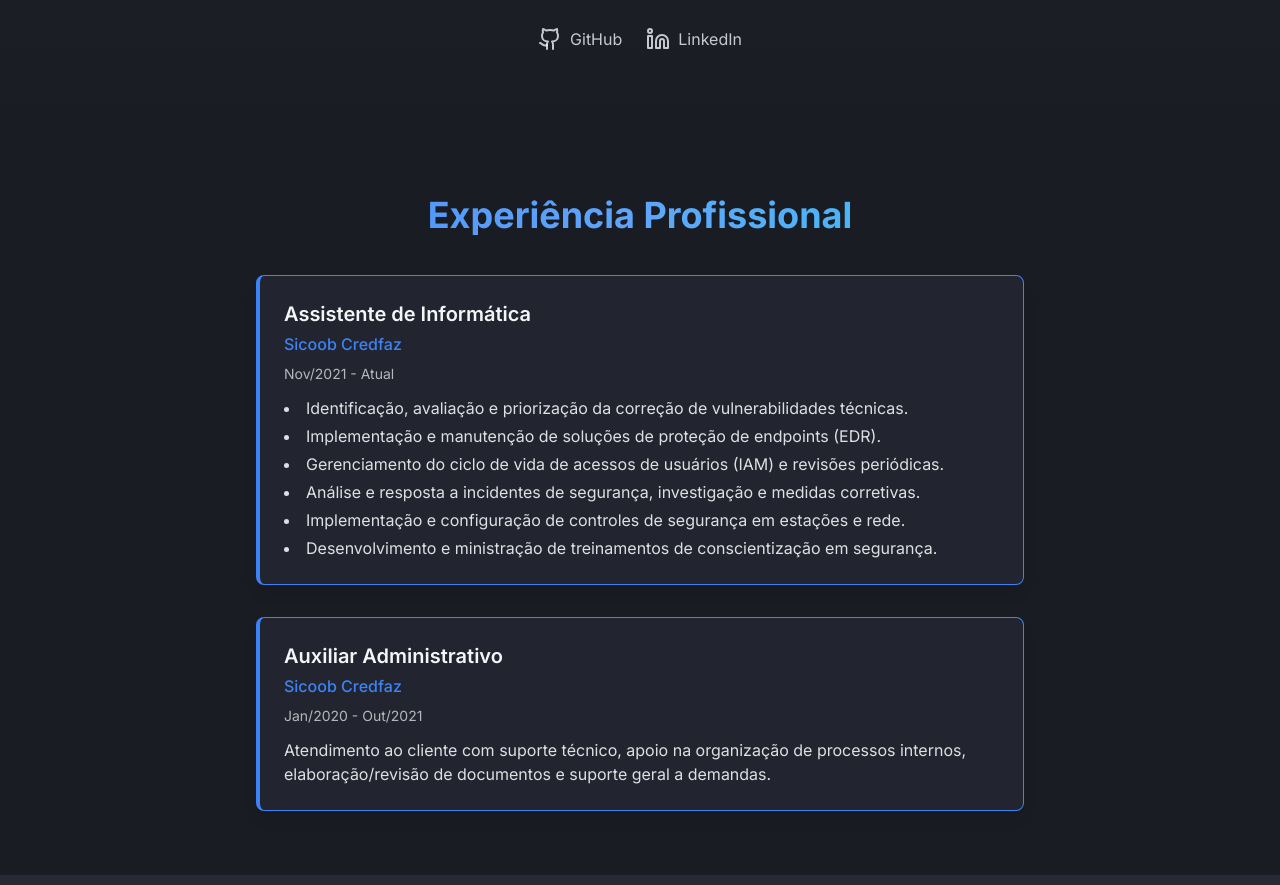
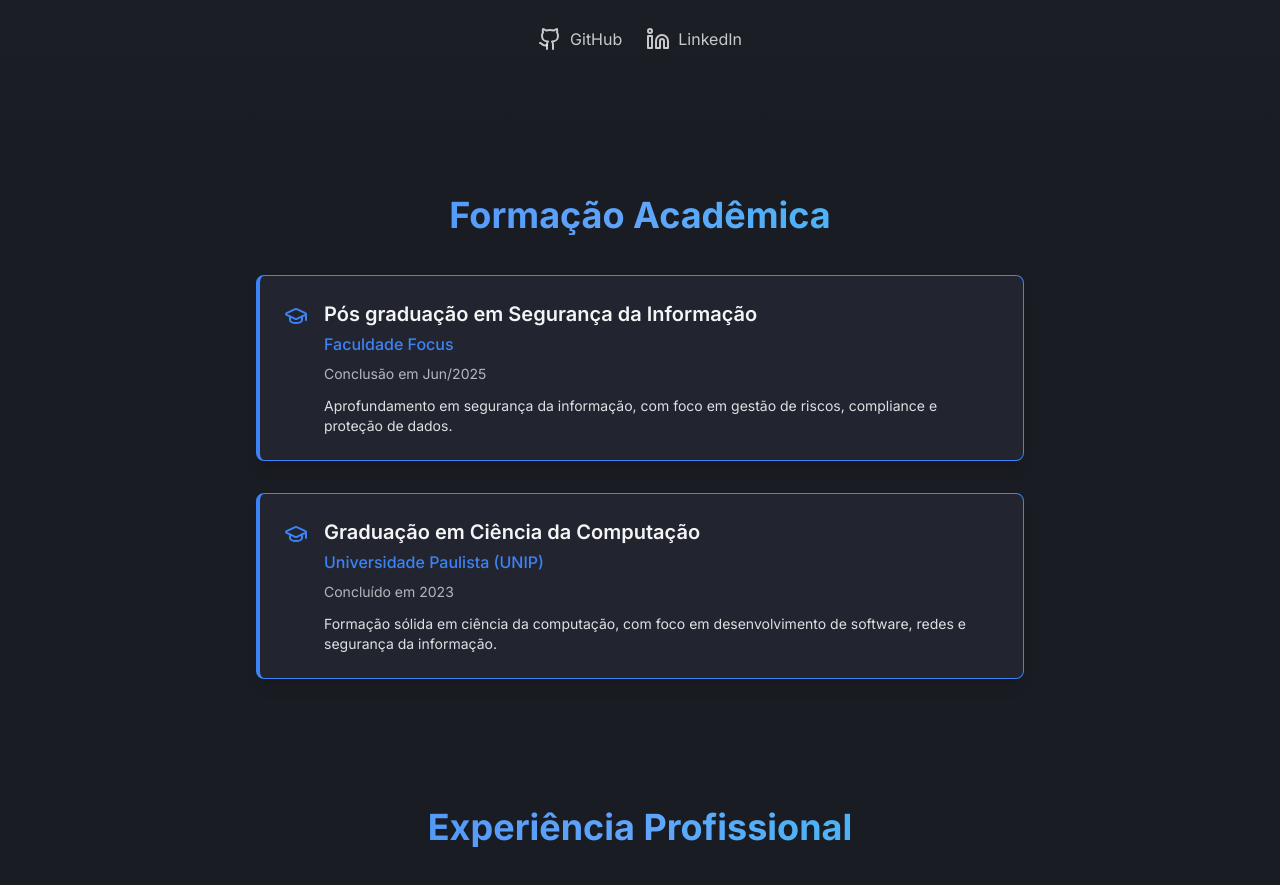
Before and after one commit to Manelrx/portifolio, a Next.js app: page /portifolio/ in a window 1280 px wide. Shown: the part 800-1685 px from the top of the page. Built offline with nearby package versions, Linux system fonts and the light colour scheme.

Commit message:
update graduation

```diff
--- a/src/app/layout.tsx
+++ b/src/app/layout.tsx
@@ -9,7 +9,7 @@ const inter = Inter({ subsets: ["latin"] });
 
 export const metadata: Metadata = {
   title: "Portfólio Profissional", // Título inicial
-  description: "Portfólio gerado por Manus", // Descrição inicial
+  description: "Portfólio gerado por Emanuel", // Descrição inicial
 };
 
 export default function RootLayout({
--- a/src/app/page.tsx
+++ b/src/app/page.tsx
@@ -5,6 +5,7 @@ import { portfolioData } from '../data/portfolioData.js'; // Certifique-se que o
 
 import ProfessionalSummary from '../components/ProfessionalSummary';
 import ProfileImage from '../components/ProfileImage';
+import Graduation from '../components/graduation';
 import Experience from '../components/Experience';
 import Skills from '../components/Skills';
 import Courses from '../components/Courses';
@@ -82,6 +83,9 @@ export default function Home() {
         </div>
       </motion.section>
 
+      {/* Graduation Section - Animação já no componente */}
+      <Graduation items={portfolioData.graduation} />
+
       {/* Experience Section - Animação já no componente */}
       <Experience items={portfolioData.experience} />
 
--- /dev/null
+++ b/src/components/graduation.js
@@ -0,0 +1,63 @@
+"use client";
+
+import React from 'react';
+import { motion } from 'framer-motion';
+import { GraduationCap } from 'lucide-react'; // Importa o ícone apropriado
+
+// Define as variantes de animação
+const sectionVariants = {
+  hidden: { opacity: 0, y: 50 },
+  visible: { opacity: 1, y: 0 },
+};
+
+// Componente renomeado e ajustado para Formação Acadêmica
+const Graduation = ({ items }) => {
+  if (!items || items.length === 0) {
+    return null; // Não renderiza a seção se não houver itens
+  }
+
+  return (
+    <motion.section
+      id="graduation" // Mantém o ID para links de navegação
+      className="py-12 md:py-16 bg-background w-full"
+      initial="hidden"
+      whileInView="visible"
+      viewport={{ once: true, amount: 0.2 }}
+      transition={{ duration: 0.6, ease: "easeOut" }}
+      variants={sectionVariants}
+    >
+      <div className="container mx-auto px-4">
+        {/* Título da seção atualizado */}
+        <h2 className="text-3xl md:text-4xl font-bold text-center mb-10 gradient-text">Formação Acadêmica</h2>
+        <div className="space-y-8 max-w-3xl mx-auto">
+          {items.map((item, index) => (
+            // Card com estilo glassmorphism e glow
+            <div
+              key={index}
+              className="glassmorphism-card p-6 rounded-lg glow-on-hover border-l-4 border-primary flex flex-col sm:flex-row sm:items-start gap-4"
+            >
+              {/* Ícone de Graduação */}
+              <div className="flex-shrink-0 text-primary mt-1">
+                <GraduationCap size={24} />
+              </div>
+              {/* Conteúdo da Formação */}
+              <div className="flex-grow">
+                {/* Usa os campos corretos: degree, institution, period, description */}
+                <h3 className="text-xl font-semibold text-foreground mb-1">{item.degree}</h3>
+                <p className="text-md font-medium text-primary mb-2">{item.institution}</p>
+                <p className="text-sm text-foreground/70 mb-3">{item.period}</p>
+                {/* Mostra a descrição se existir */}
+                {item.description && (
+                  <p className="text-foreground/90 text-sm">{item.description}</p>
+                )}
+                {/* Remove a lista de 'responsibilities' que não se aplica aqui */}
+              </div>
+            </div>
+          ))}
+        </div>
+      </div>
+    </motion.section>
+  );
+};
+
+export default Graduation;
--- a/src/data/portfolioData.js
+++ b/src/data/portfolioData.js
@@ -11,6 +11,48 @@ export const portfolioData = {
   professionalSummary:
     "Profissional de Tecnologia da Informação com mais de 3 anos de experiência em suporte e infraestrutura, direcionando a carreira para Segurança da Informação. Possuo experiência prática em administração de EDR, gestão de identidades e acessos (IAM), análise e tratamento de vulnerabilidades, suporte à resposta a incidentes e implementação de controles de segurança em ambiente corporativo. Pós-graduando em Segurança da Informação (conclusão em Jun/2025) e com certificação Fortinet Fundamentals. Busco oportunidade como Analista de Segurança da Informação, Analista de SOC ou Analista de Cibersegurança para aplicar e aprofundar meus conhecimentos na proteção de ativos digitais.",
   profileImage: "minha_imagem_de_apresentacao.png",
+
+  graduation: [
+    {
+      degree: "Pós graduação em Segurança da Informação",
+      institution: "Faculdade Focus",
+      period: "Conclusão em Jun/2025",
+      description: "Aprofundamento em segurança da informação, com foco em gestão de riscos, compliance e proteção de dados.",
+      responsibilities: [
+        "Estudo de normas e regulamentações de segurança da informação, como ISO 27001 e LGPD.",
+        "Desenvolvimento de projetos práticos em segurança da informação, incluindo análise de riscos e auditorias.",
+        "Participação em grupos de pesquisa e discussões sobre tendências e desafios na área de segurança da informação.",
+        "Desenvolvimento de habilidades em gerenciamento de projetos e liderança em segurança da informação.",
+        "Participação em eventos e workshops relacionados à segurança da informação e cibersegurança.",
+        "Aprofundamento em técnicas de resposta a incidentes e gestão de crises em segurança da informação.",
+        "Desenvolvimento de habilidades em comunicação e apresentação de resultados em segurança da informação.",
+        "Participação em atividades práticas de laboratório, incluindo simulações de incidentes e testes de segurança.",
+        "Desenvolvimento de habilidades em pesquisa e análise crítica de artigos e publicações na área de segurança da informação.",
+      ],
+    },
+    {
+
+      degree: "Graduação em Ciência da Computação",
+      institution: "Universidade Paulista (UNIP)",
+      period: "Concluído em 2023",
+      description: "Formação sólida em ciência da computação, com foco em desenvolvimento de software, redes e segurança da informação.",
+      responsibilities: [
+        "Desenvolvimento de projetos acadêmicos em diversas linguagens de programação.",
+        "Participação em atividades práticas de laboratório, incluindo configuração de redes e segurança.",
+        "Trabalho em equipe em projetos de software, promovendo habilidades de colaboração e comunicação.",
+        "Participação em eventos e workshops relacionados à tecnologia e segurança da informação.",
+        "Desenvolvimento de habilidades analíticas e resolução de problemas através de estudos de caso e projetos práticos.",
+        "Aprofundamento em conceitos de segurança da informação, incluindo criptografia, autenticação e controle de acesso.",
+        "Participação em grupos de estudo e discussões sobre tendências e desafios na área de segurança da informação.",
+        "Desenvolvimento de habilidades em pesquisa e apresentação de trabalhos acadêmicos.",
+        "Desenvolvimento de habilidades em gerenciamento de tempo e organização através de prazos acadêmicos.",
+        "Desenvolvimento de habilidades em liderança e trabalho em equipe através de projetos colaborativos.",
+        "Participação em eventos de networking e palestras com profissionais da área de tecnologia.",
+      ],
+
+    },
+
+  ],
 
   experience: [
     {
```
